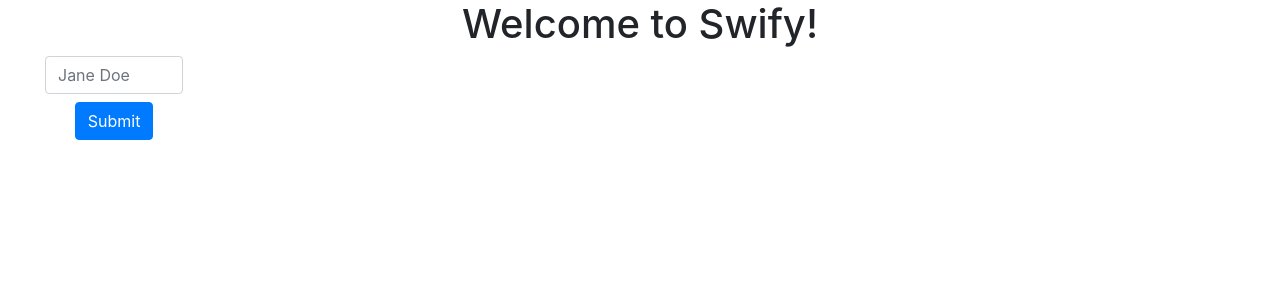
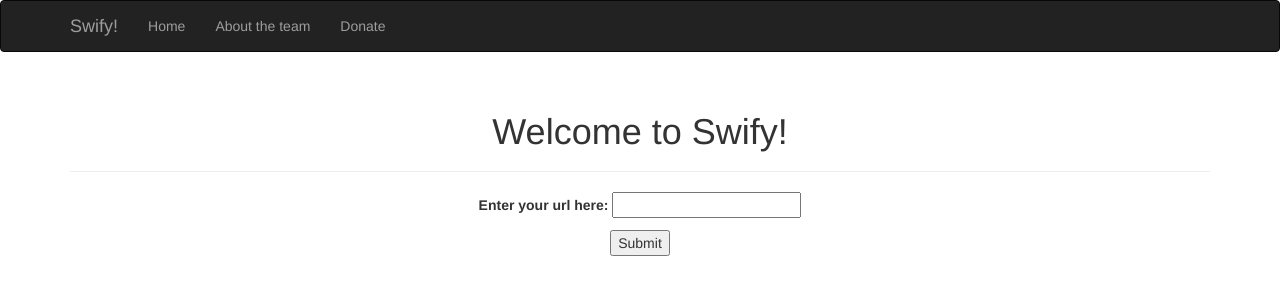
Before and after one commit to geekypandey/swify-url-shortner, a Flask app: page / in a window 1280 px wide. Shown: the top 300 px of the page. Run offline with Flask 2, Linux system fonts and the light colour scheme; some libraries are stand-ins or nearby versions.

Commit message:
Development of website UI with Flask-Bootstrap

```diff
--- a/app.py
+++ b/app.py
@@ -5,9 +5,11 @@
 from flask_wtf import FlaskForm
 from wtforms.fields import StringField,SubmitField
 from flask_sqlalchemy import SQLAlchemy
+from flask_bootstrap import Bootstrap
 
 app = Flask(__name__)
-app.config['SECRET_KEY'] = os.getenv('SECRET_KEY')  #get secret key from environment
+bootstrap = Bootstrap(app)
+app.config['SECRET_KEY'] = 'uKUAvkuscabZjkas'
 app.config['SQLALCHEMY_TRACK_MODIFICATIONS'] = False
 app.config['SQLALCHEMY_DATABASE_URI'] = os.getenv('DATABASE_URL')
 db = SQLAlchemy(app)
@@ -22,9 +24,9 @@
     url = StringField('Enter your url here:')
     submit = SubmitField('Submit')
 
-@app.before_first_request
-def create_db():
-    db.create_all()
+# @app.before_first_request
+# def create_db():
+#     db.create_all()
 
 @app.route('/',methods=['POST','GET'])
 def index():
--- a/requirements.txt
+++ b/requirements.txt
@@ -8,3 +8,4 @@ MarkupSafe==1.1.1
 SQLAlchemy==1.3.12
 Werkzeug==0.16.0
 WTForms==2.2.1
+Flask_Bootstrap==3.3.7.0
--- a/templates/index.html
+++ b/templates/index.html
@@ -1,41 +1,33 @@
-<!DOCTYPE html>
-<html lang="en">
-<head>
-	<link rel="stylesheet" href="https://stackpath.bootstrapcdn.com/bootstrap/4.4.1/css/bootstrap.min.css" integrity="sha384-Vkoo8x4CGsO3+Hhxv8T/Q5PaXtkKtu6ug5TOeNV6gBiFeWPGFN9MuhOf23Q9Ifjh" crossorigin="anonymous">
-	<!-- Required meta tags -->
-    <meta charset="utf-8">
-	<meta name="viewport" content="width=device-width, initial-scale=1, shrink-to-fit=no">
-
-	<title>Swify!</title>
-	<style>
-	h1{
-		text-align:center;
-	}
-	</style>
-</head>
-<body>
-	<h1>Welcome to Swify!</h1>
-	<div class= "col-md-4 col-md-offset-4 text-center" style="vertical-align:middle">
-		<form method="POST">
-			{{ form.hidden_tag() }}
-			<div class="container-fluid centering">
-				<div class="row row-fluid">
-					<div class="col-sm-6 col-sm-offset-3">
-						<div class="col-auto">
-							<label class="sr-only" for="inlineFormInput">Enter URL</label>
-							<input type="text" class="form-control mb-2" id="inlineFormInput" placeholder="Jane Doe">
+{% extends "bootstrap/base.html" %} {% block title %}Swify!{% endblock %} {% block navbar %}
+<div class="navbar navbar-inverse" role="navigation">
+    <div class="container">
+        <div class="navbar-header">
+            <button type="button" class="navbar-toggle" data-toggle="collapse" data-target=".navbar-collapse">
+				<span class="sr-only">Toggle Navigation</span>
+				<span class="icon-bar"></span>
+				<span class="icon-bar"></span>
+				<span class="icon-bar"></span>
+			</button>
+            <a class="navbar-brand" href="/">Swify!</a>
         </div>
-						<div class="col-auto">
-							<button type="submit" class="btn btn-primary mb-2">Submit</button>
+        <div class="navbar-collapse collapse">
+            <ul class="nav navbar-nav">
+                <li><a href="/">Home</a></li>
+                <li><a href="/">About the team</a></li>
+                <li><a href="/">Donate</a></li>
+            </ul>
         </div>
     </div>
 </div>
+{% endblock %} {% block content %}
+<div class="container" align="center">
+    <div class="page-header">
+        <h1>Welcome to Swify!</h1>
     </div>
+    <form method="POST">
+        {{ form.hidden_tag() }}
+        <p>{{ form.url.label }} {{ form.url()}}</p>
+        <p>{{ form.submit }}</p>
     </form>
 </div>
-
-	<script src="https://code.jquery.com/jquery-3.4.1.slim.min.js" integrity="sha384-J6qa4849blE2+poT4WnyKhv5vZF5SrPo0iEjwBvKU7imGFAV0wwj1yYfoRSJoZ+n" crossorigin="anonymous"></script>
-	<script src="https://cdn.jsdelivr.net/npm/popper.js@1.16.0/dist/umd/popper.min.js" integrity="sha384-Q6E9RHvbIyZFJoft+2mJbHaEWldlvI9IOYy5n3zV9zzTtmI3UksdQRVvoxMfooAo" crossorigin="anonymous"></script>
-	<script src="https://stackpath.bootstrapcdn.com/bootstrap/4.4.1/js/bootstrap.min.js" integrity="sha384-wfSDF2E50Y2D1uUdj0O3uMBJnjuUD4Ih7YwaYd1iqfktj0Uod8GCExl3Og8ifwB6" crossorigin="anonymous"></script>
-</body>
-</html>
+{% endblock %}
```
Lines whose indentation alone changed are shown as unchanged.
